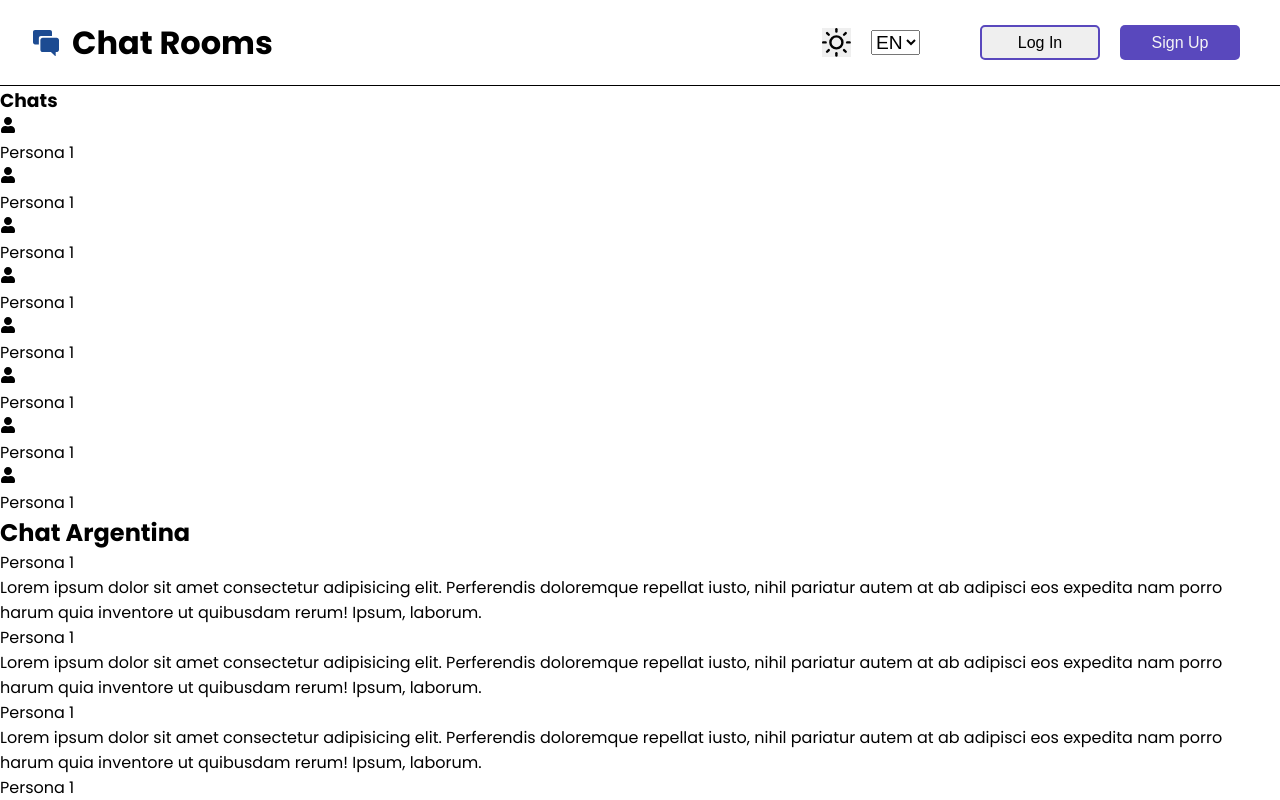
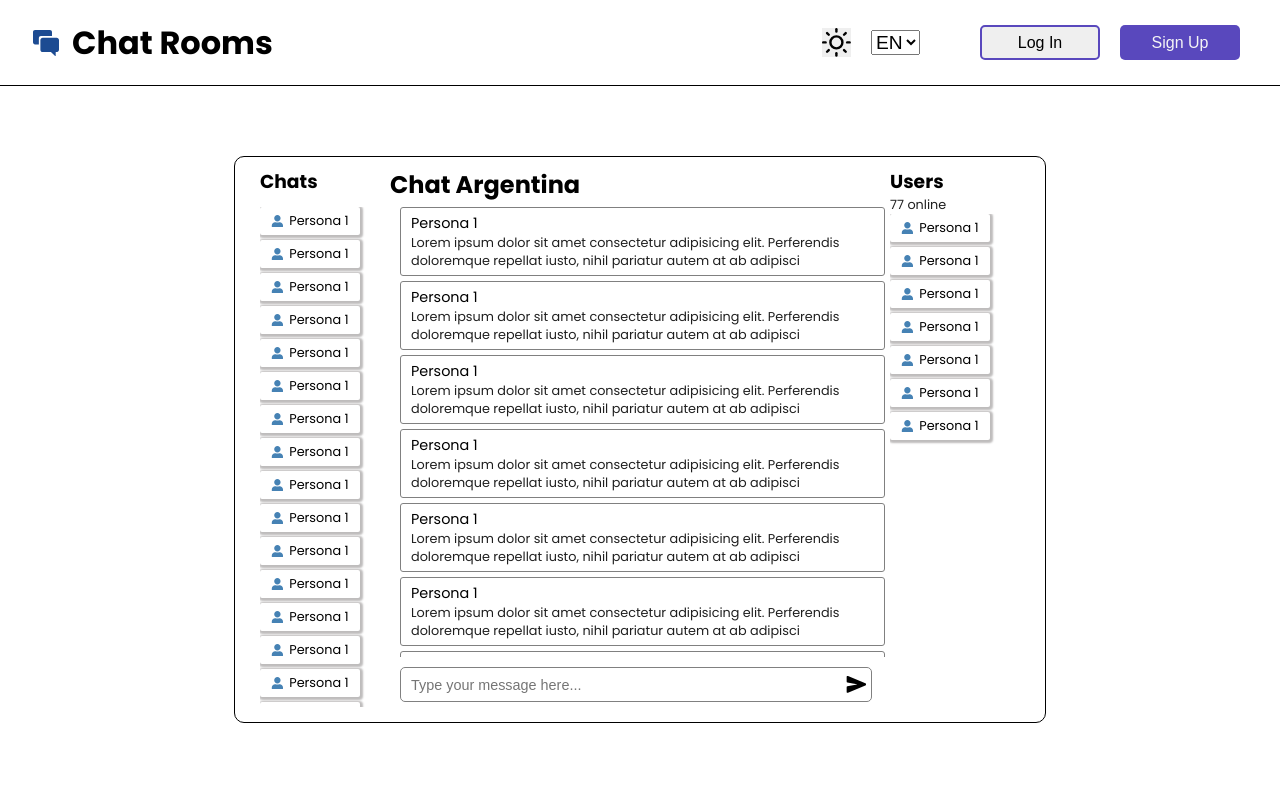
Before and after one commit to RodrigoLV9/chat-rooms, a React (Vite) app: page /chat-room in a window 1280 px wide. Shown: the top 800 px of the page. Built offline with nearby package versions, Linux system fonts and the light colour scheme; no server answers.

Commit message:
style(ChatRoom): Add basic style for component of ChatRoom

```diff
--- a/src/components/Chat/ChatBox.tsx
+++ b/src/components/Chat/ChatBox.tsx
@@ -3,8 +3,8 @@ import { IoSend as IconSend } from "react-icons/io5";
 import {Message} from './Message.tsx'
 export const ChatBox:React.FC = () => {
   return (
-    <div className='chatBox'>
-        <h2>Chat Argentina</h2>
+    <section className='chatBox'>
+        <h2 className='chatBox__title'>Chat Argentina</h2>
         <div className="chatBox__display">
           <Message/>
           <Message/>
@@ -12,13 +12,14 @@ export const ChatBox:React.FC = () => {
           <Message/>
           <Message/>
           <Message/>
+          <Message/>
         </div>
-        <div className="chatBox__containerInput">
+        <form className="chatBox__form">
             <input type="text" placeholder='Type your message here...' />
             <button>
                 <IconSend/>
             </button>
-        </div>
-    </div>
+        </form>
+    </section>
   )
 }
--- a/src/components/Chat/ChatMessages.tsx
+++ b/src/components/Chat/ChatMessages.tsx
@@ -3,7 +3,7 @@ import { UserCard } from './UserCard'
 
 export const ChatMessages:React.FC = () => {
   return (
-    <div className='chatMessages'>
+    <section className='chatMessages'>
         <h3 className="chatMessages__title">Chats</h3>
         <ul className="chatMessages__list">
             <UserCard/>
@@ -14,8 +14,19 @@ export const ChatMessages:React.FC = () => {
             <UserCard/>
             <UserCard/>
             <UserCard/>
+            <UserCard/>
+            <UserCard/>
+            <UserCard/>
+            <UserCard/>
+            <UserCard/>
+            <UserCard/>
+            <UserCard/>
+            <UserCard/>
+            <UserCard/>
+            <UserCard/>
+            <UserCard/>
+
         </ul>
-
-    </div>
+    </section>
   )
 }
--- a/src/components/Chat/ChatUsers.tsx
+++ b/src/components/Chat/ChatUsers.tsx
@@ -3,7 +3,7 @@ import { UserCard } from './UserCard';
 
 export const ChatUsers:React.FC = () => {
   return (
-    <div className='chatUsers'>
+    <section className='chatUsers'>
         <div className="chatUsers__title">
           <h3>Users</h3>
           <p>77 online</p>
@@ -17,6 +17,6 @@ export const ChatUsers:React.FC = () => {
           <UserCard/>
           <UserCard/>
         </ul>
-    </div>
+    </section>
   )
 }
--- a/src/components/Chat/Message.tsx
+++ b/src/components/Chat/Message.tsx
@@ -3,8 +3,8 @@ import React from 'react'
 export const Message:React.FC = () => {
   return (
     <div className="message">
-        <p>Persona 1</p>
-         <p>Lorem ipsum dolor sit amet consectetur adipisicing elit. Perferendis doloremque repellat iusto, nihil pariatur autem at ab adipisci eos expedita nam porro harum quia inventore ut quibusdam rerum! Ipsum, laborum.</p>
+        <p className='message__user'>Persona 1</p>
+        <p className='message__text'>Lorem ipsum dolor sit amet consectetur adipisicing elit. Perferendis doloremque repellat iusto, nihil pariatur autem at ab adipisci</p>
     </div>
   )
 }
--- a/src/components/Chat/UserCard.tsx
+++ b/src/components/Chat/UserCard.tsx
@@ -2,8 +2,8 @@ import React from 'react'
 import { FaUser as IconUser} from "react-icons/fa";
 export const UserCard:React.FC = () => {
   return (
-    <li>
-        <IconUser/>
+    <li className='userCard'>
+        <IconUser className='userCard__icon'/>
         <p>Persona 1</p>
     </li>
   )
--- a/src/styles/ChatRoom.css
+++ b/src/styles/ChatRoom.css
@@ -0,0 +1,108 @@
+.chatRoom{
+    width: min-content;
+    display:flex;
+    align-items: start;
+    justify-content: center;
+    border:1px solid black;
+    padding:10px 25px;
+    border-radius: 10px;
+    margin:70px auto
+}
+
+/* COMPONENT: ChatMessages */
+.chatMessages{
+
+}
+.chatMessages__title{
+    height: 40px;
+}
+.chatMessages__list{
+    width: 130px;
+    height: 500px;
+    overflow-y:auto;
+}
+.userCard{
+    width: 100px;
+    display:flex;
+    align-items: center;
+    justify-content: center;
+    gap:5px;
+    padding:5px 10px;
+    box-shadow: 1px 1px 2px 2px rgb(190, 188, 188);
+    font-size: .8rem;
+    border-radius: 2px;
+    margin-bottom:5px;
+    cursor:pointer
+}
+.userCard__icon{
+    color:steelblue
+}
+
+/* COMPONENT: ChatBox */
+.chatBox{
+    width:500px;
+
+}
+.chatBox__title{
+    height: 40px;
+}
+.chatBox__form{
+    width: max-content;
+    height: 35px;
+    margin:10px;
+    border:1px solid gray;
+    border-radius:5px;
+    display: flex;
+    align-items: center;
+    justify-content: start;
+}
+.chatBox__form input{
+    padding:5px 10px;
+    width: 440px;
+    outline: none;
+    border:none;
+    background-color: transparent;
+    font-size: .9rem;
+}
+.chatBox__form button{
+    font-size: 1.3rem;
+    display:flex;
+    align-items: center;
+    justify-content: center;
+    height: 30px;
+    width: 30px;
+    border:none;
+    cursor:pointer;
+    background-color: transparent;
+}
+.chatBox__display{
+    height: 450px;
+    overflow-y: auto;
+}
+.message{
+    padding:5px 10px;
+    border:1px solid gray;
+    margin:0 5px 5px 10px;
+    border-radius: 3px;
+}
+.message__user{
+    font-size: .9rem;
+}
+.message__text{
+    font-size: .8rem;
+    color: rgb(31, 31, 31);
+}
+
+/* COMPONENT: ChatUsers */
+.chatUsers{
+    height: 40px;
+}
+.chatUsers__title p{
+    font-size:.8rem;
+    color:rgb(31, 31, 31)
+}
+.chatUsers__list{
+    width: 130px;
+    height: 500px;
+    overflow-y: auto;
+}
```
